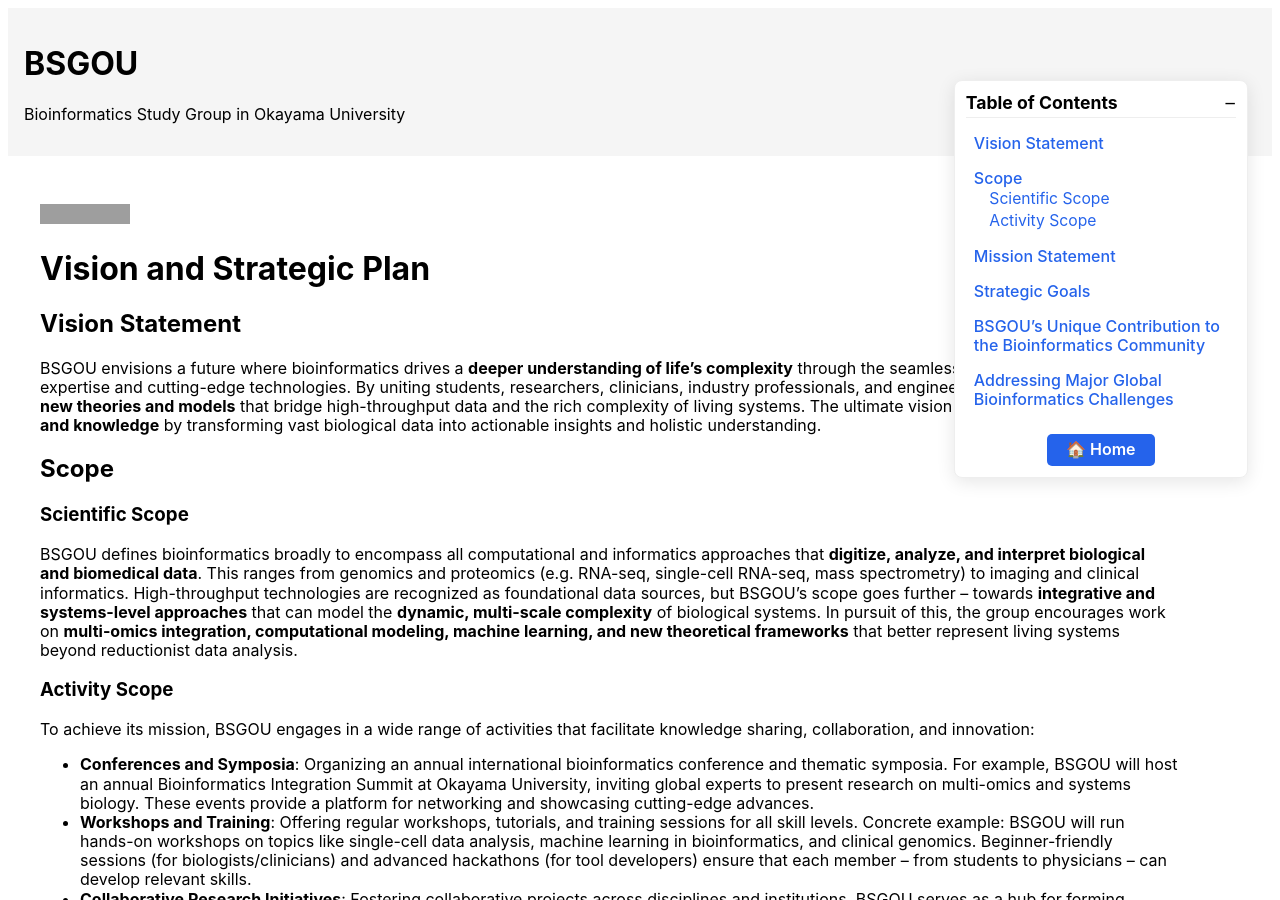
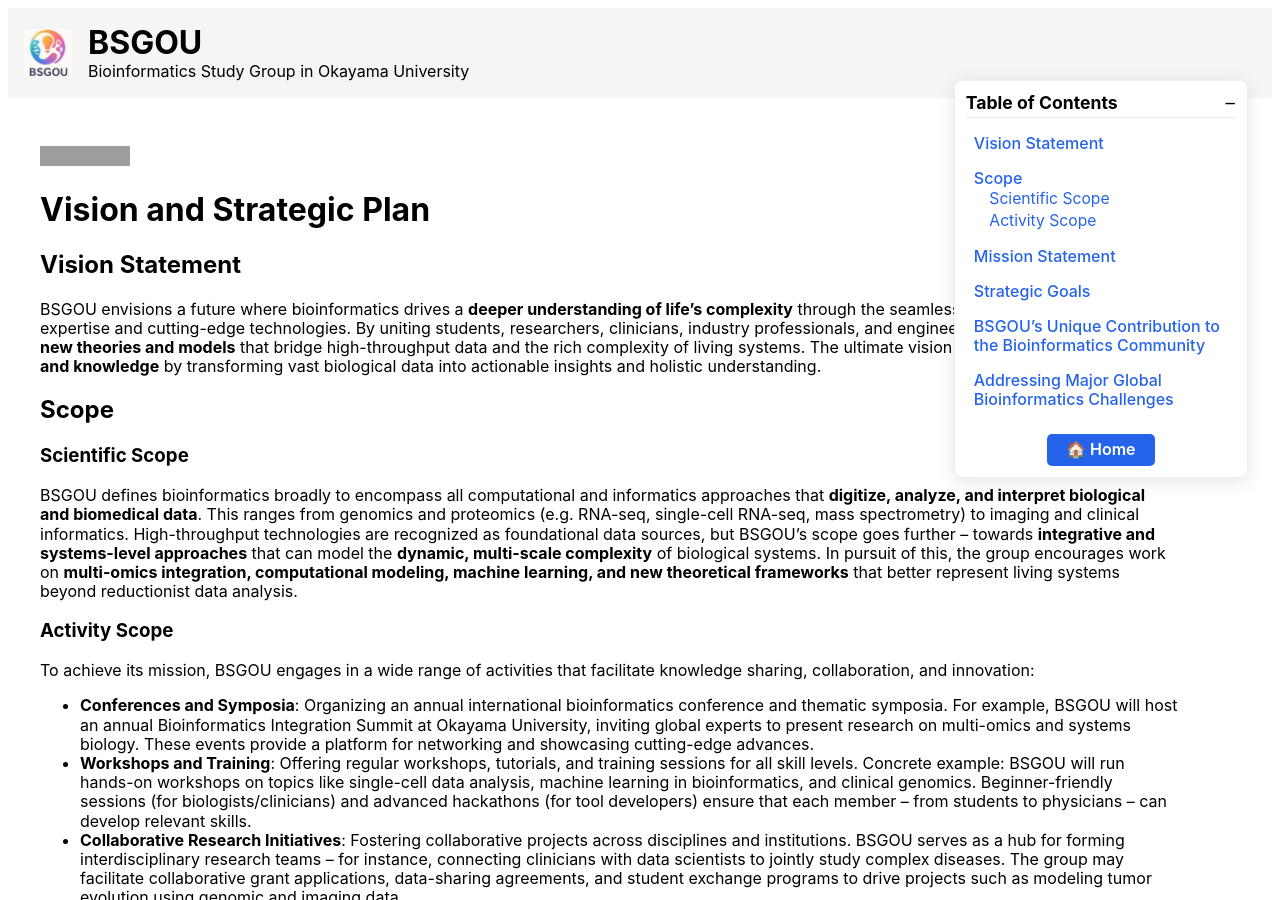
Before and after one commit to LabOnoM/LabOnoM.github.io, a Jekyll site: the page built from README.md, in a window 1280 px wide and 900 px high. Built offline with Jekyll 4.4.1, drawn with Linux system fonts in a browser that asks for light colours; grey boxes are pictures that could not be loaded.

Commit message:
Update default.html

```diff
--- a/_layouts/default.html
+++ b/_layouts/default.html
@@ -68,8 +68,13 @@
   </head>
   <body>
     <header>
-      <h1>{{ site.title }}</h1>
-      <p>{{ site.description }}</p>
+      <div style="display: flex; align-items: center; gap: 1em;">
+        <img src="/img/124112083.jpeg" alt="BSGOU Logo" style="height: 48px;">
+        <div>
+          <h1 style="margin:0;">{{ site.title }}</h1>
+          <p style="margin:0;">{{ site.description }}</p>
+        </div>
+      </div>
     </header>
     <nav id="tocify" class="tocify">
       <div id="tocify-header" style="cursor: move;">
```
